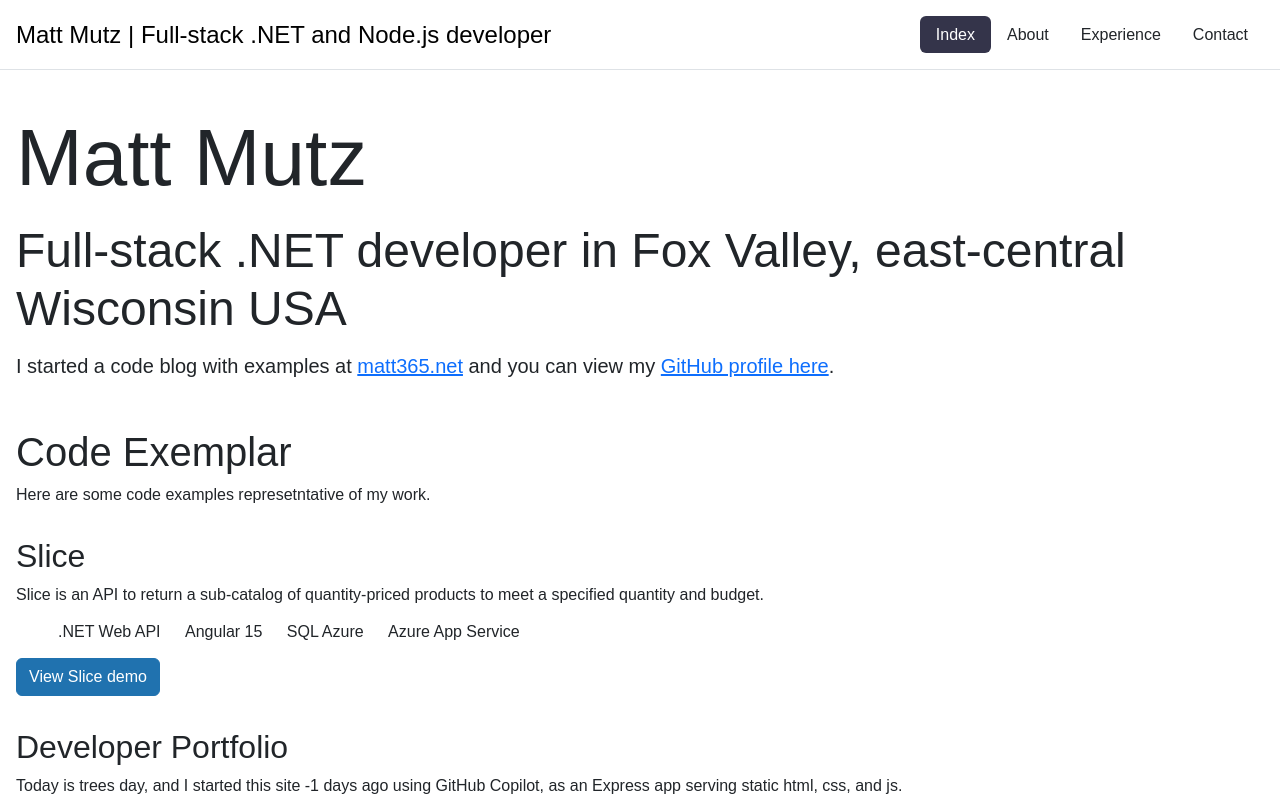
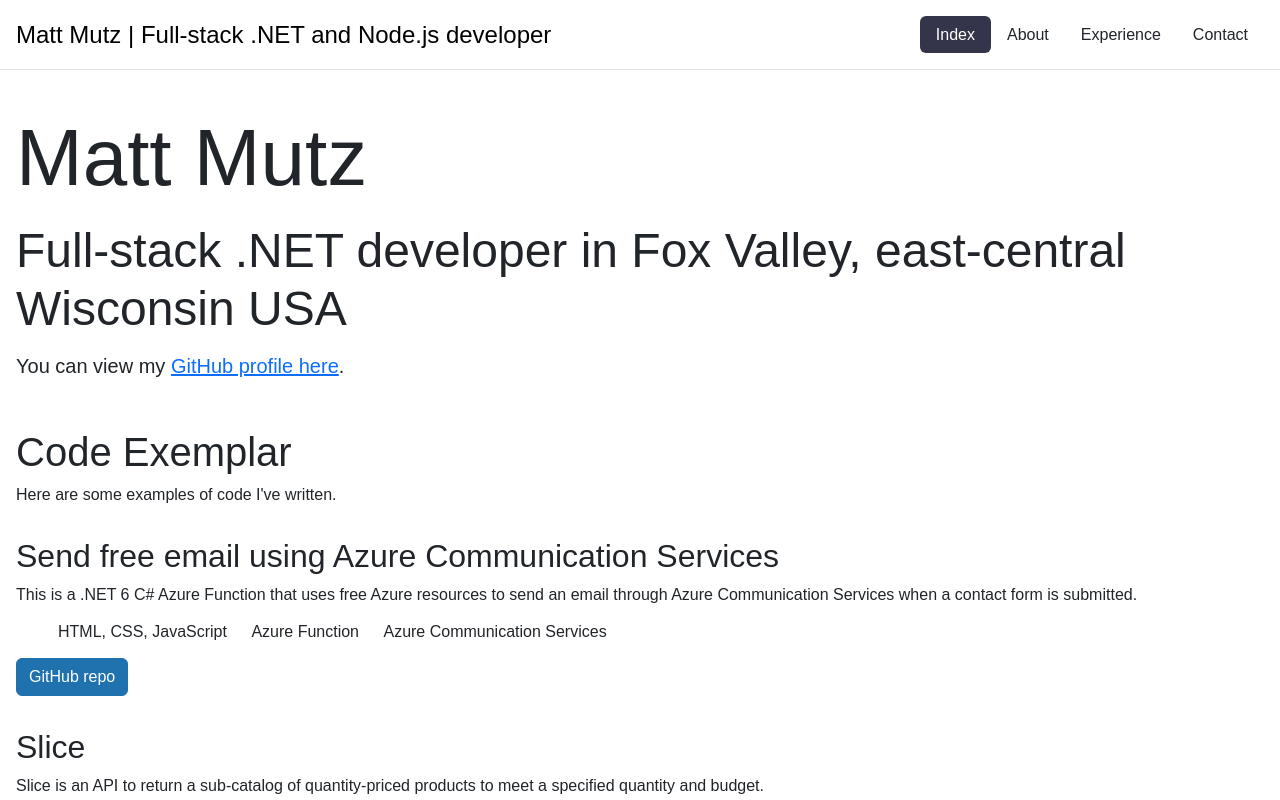
Before and after one commit to mattmutz/code-examples, a website: page pages/index.html in a window 1280 px wide. Shown: the top 800 px of the page. Drawn offline with nearby package versions, Linux system fonts and the light colour scheme; files that its build step writes are made by us from their sources; files whose address does not match are found by name.

Commit message:
Added Azure Comm Services to index page

```diff
--- a/pages/index.html
+++ b/pages/index.html
@@ -49,12 +49,22 @@
             <p class="display-1">Matt Mutz</p>
             <p class="display-5">Full-stack .NET developer in Fox Valley, east-central Wisconsin USA</p>
             <p class="lead">
-                I started a code blog with examples at <a href="https://matt365.net" target="_blank">matt365.net</a> and you can view my <a href="https://github.com/mattmutz" target="_blank">GitHub profile here</a>.
+               You can view my <a href="https://github.com/mattmutz" target="_blank">GitHub profile here</a>.
             </p>
 
             <div id="portfolio" class="mt-5">
                 <h1>Code Exemplar</h1>
-                <p>Here are some code examples represetntative of my work.</p>
+                <p>Here are some examples of code I've written.</p>
+                <h2 class="project">Send free email using Azure Communication Services</h2>
+                <p>
+                    This is a .NET 6 C# Azure Function that uses free Azure resources to send an email through Azure Communication Services when a contact form is submitted.
+                </p>
+                <ul class="technologies">
+                    <li>HTML, CSS, JavaScript</li>
+                    <li>Azure Function</li>
+                    <li>Azure Communication Services</li>
+                </ul>
+                 <p><a class="btn btn-primary wmh-btn" target="_blank" href="https://github.com/mattmutz/AzureFunctionSendAzureCommEmail">GitHub repo</a></p>
                 <h2 class="project">Slice</h2>
                 <p>Slice is an API to return a sub-catalog of quantity-priced products to meet a specified quantity and budget.</p>
                 <ul class="technologies">
@@ -63,7 +73,6 @@
             <li>SQL Azure</li>
             <li>Azure App Service</li>
         </ul>
-
                 <p><a class="btn btn-primary wmh-btn" target="_blank" href="https://slice-demo.azurewebsites.net/">View Slice demo</a></p>
                 <h2 class="project">Developer Portfolio</h2>
                 <p>Today is <span id="todayDate">trees day</span>, and I started this site <span id='days'>-1</span> days ago using GitHub Copilot, as an Express app serving static html, css, and js.</p>
```
